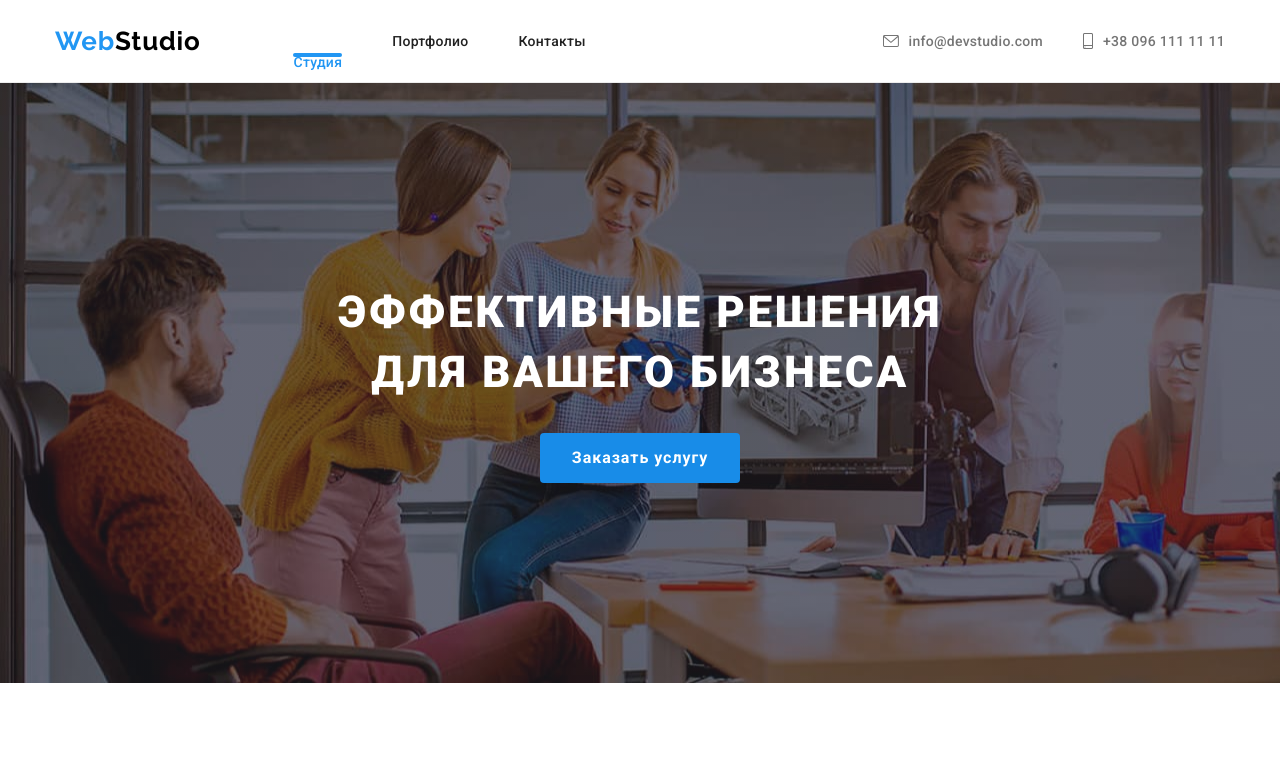
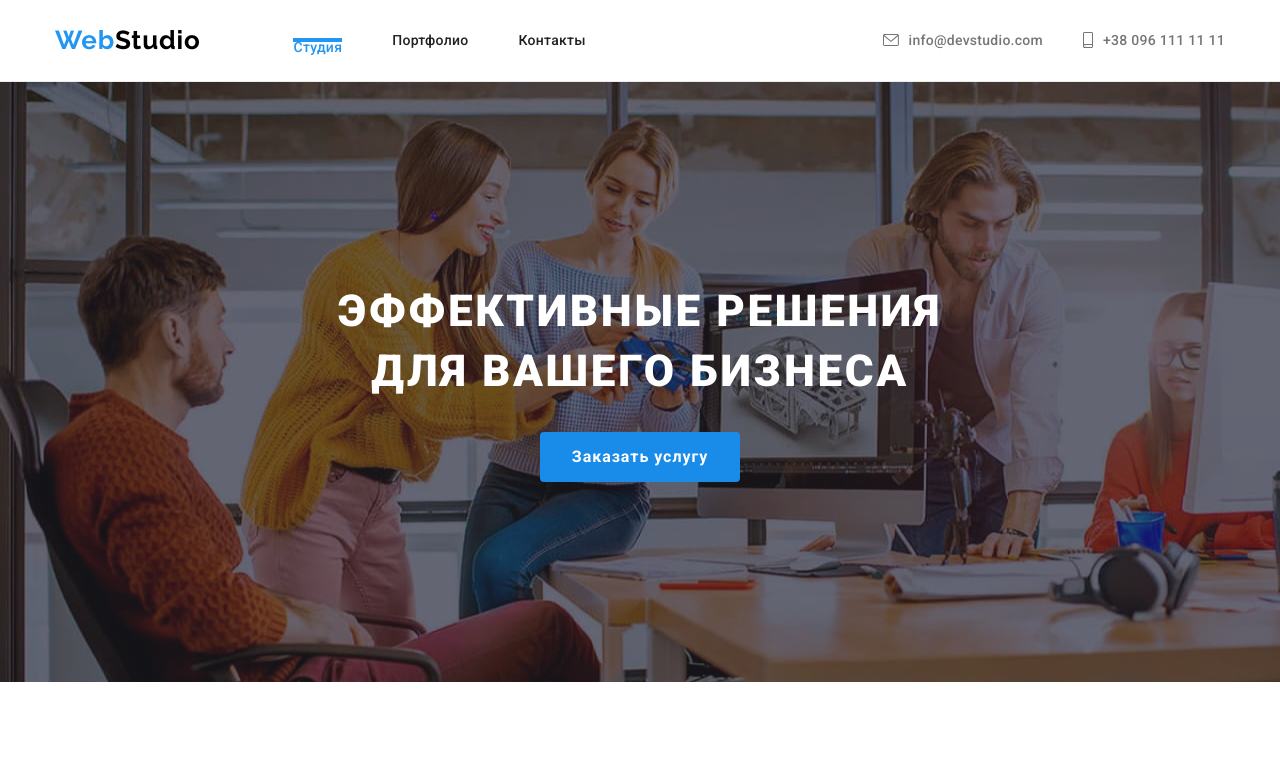
Before and after one commit to VladimirZuz/goit-homework-ws-05, a plain HTML site: page index.html in a window 1280 px wide. Shown: the top 773 px of the page. Drawn offline with nearby package versions, Linux system fonts and the light colour scheme.

Commit message:
дз-8 (навигация линия)

```diff
--- a/css/style.css
+++ b/css/style.css
@@ -255,26 +255,22 @@ body {
   content: '';
 
   display: block;
+  width: 100%;
+  height: 4px;
+
+  background-color: #2196f3;
+}
+
+.site-nav-link.current::after {
+  content: '';
+  position: absolute;
   left: 0;
-  margin-top: 28px;
-
+  bottom: 0px;
   display: block;
   width: 100%;
   height: 4px;
   border-radius: 2px;
-  background-color: #2196f3;
-}
-
-.line-studio.current::after {
-  content: '';
-  display: block;
-  position: absolute;
-  bottom: 0;
-  min-width: 48px;
-  height: 4px;
-  border-radius: 2px;
   border-bottom: 4px solid var(--txt-blue);
-  margin-top: 28px;
 }
 
 .site-nav-link:hover,
```
